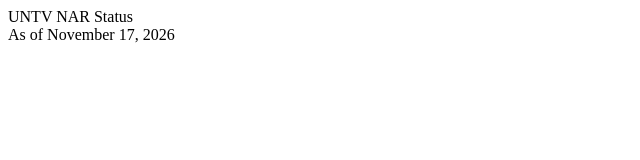
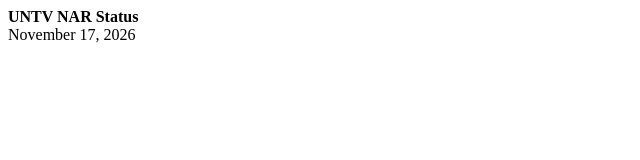
Before and after one commit to untvnar/crud, a plain HTML site: page index.html in a window 1280 px wide. Shown: the whole page, without its empty margins (0-640 px from the left). Drawn offline with Linux system fonts and the light colour scheme.

Commit message:
Update index.html

```diff
--- a/index.html
+++ b/index.html
@@ -5,7 +5,7 @@
     <link rel="stylesheet" href="css.css">
 </head>
 <body>
-    UNTV NAR Status<br>
-    As of November 17, 2026
+    <b>UNTV NAR Status</b><br>
+    November 17, 2026
 </body>
 </html>
```
